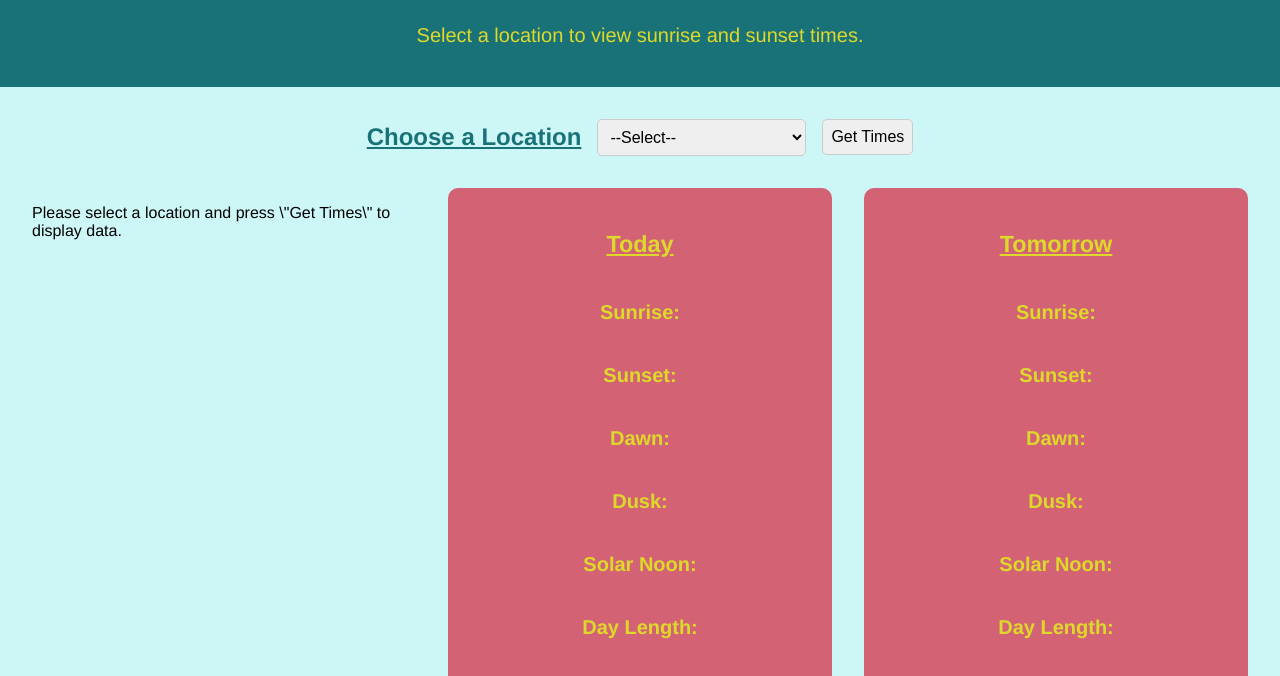
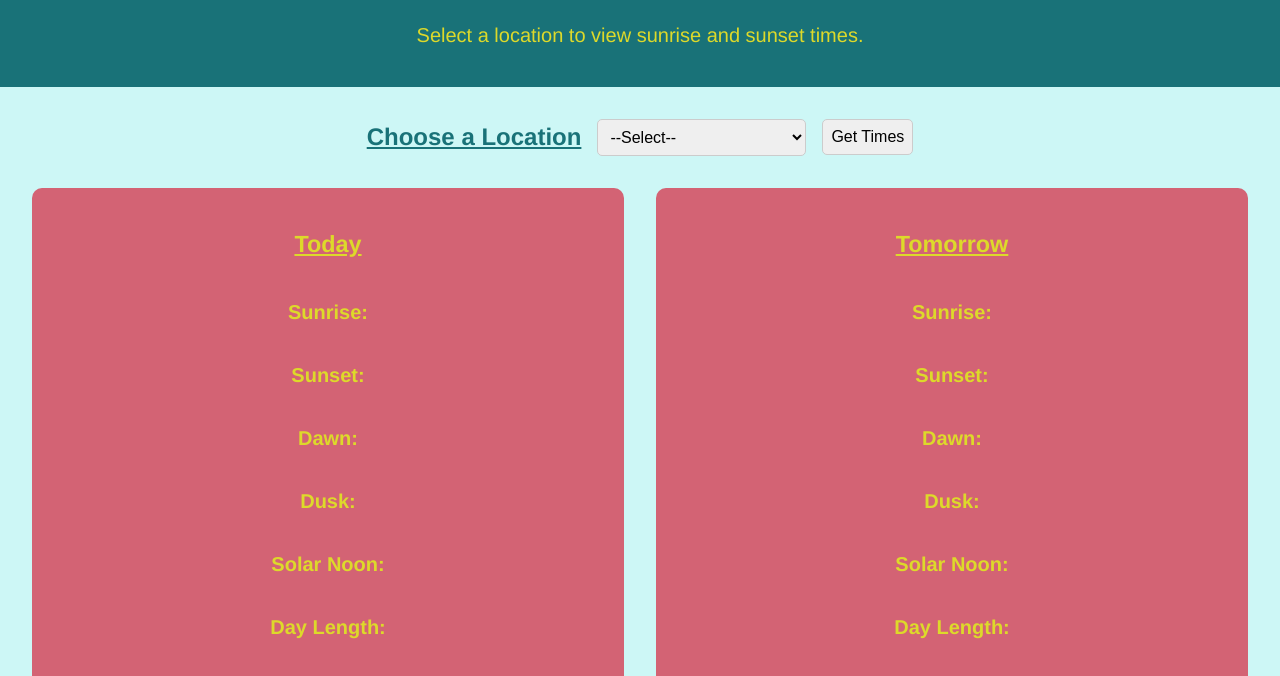
Before and after one commit to NidaAkkiswala/ITMD441-Lab6, a plain HTML site: page index.html in a window 1280 px wide. Shown: the part 96-772 px from the top of the page. Drawn offline with Linux system fonts and the light colour scheme.

Commit message:
remove from index too

```diff
--- a/index.html
+++ b/index.html
@@ -32,7 +32,6 @@
             </section>
 
             <section id="dashboard" class="dashboard">
-                <p class="placeholder">Please select a location and press \"Get Times\" to display data.</p>
                 <div class="card">
                   <h3>Today</h3>
                   <p><strong>Sunrise:</strong> <span id="today-sunrise"></span></p>
```
